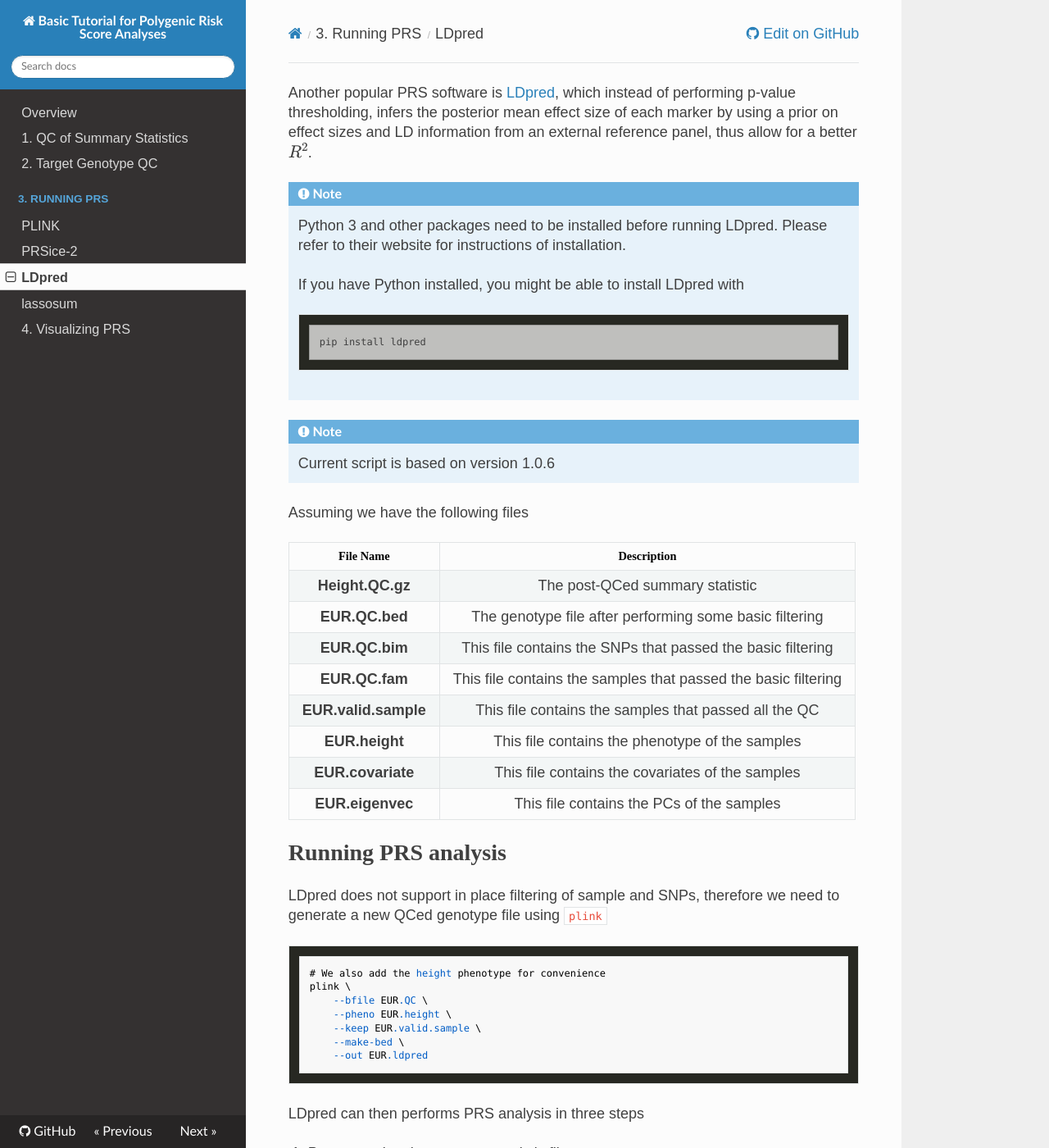
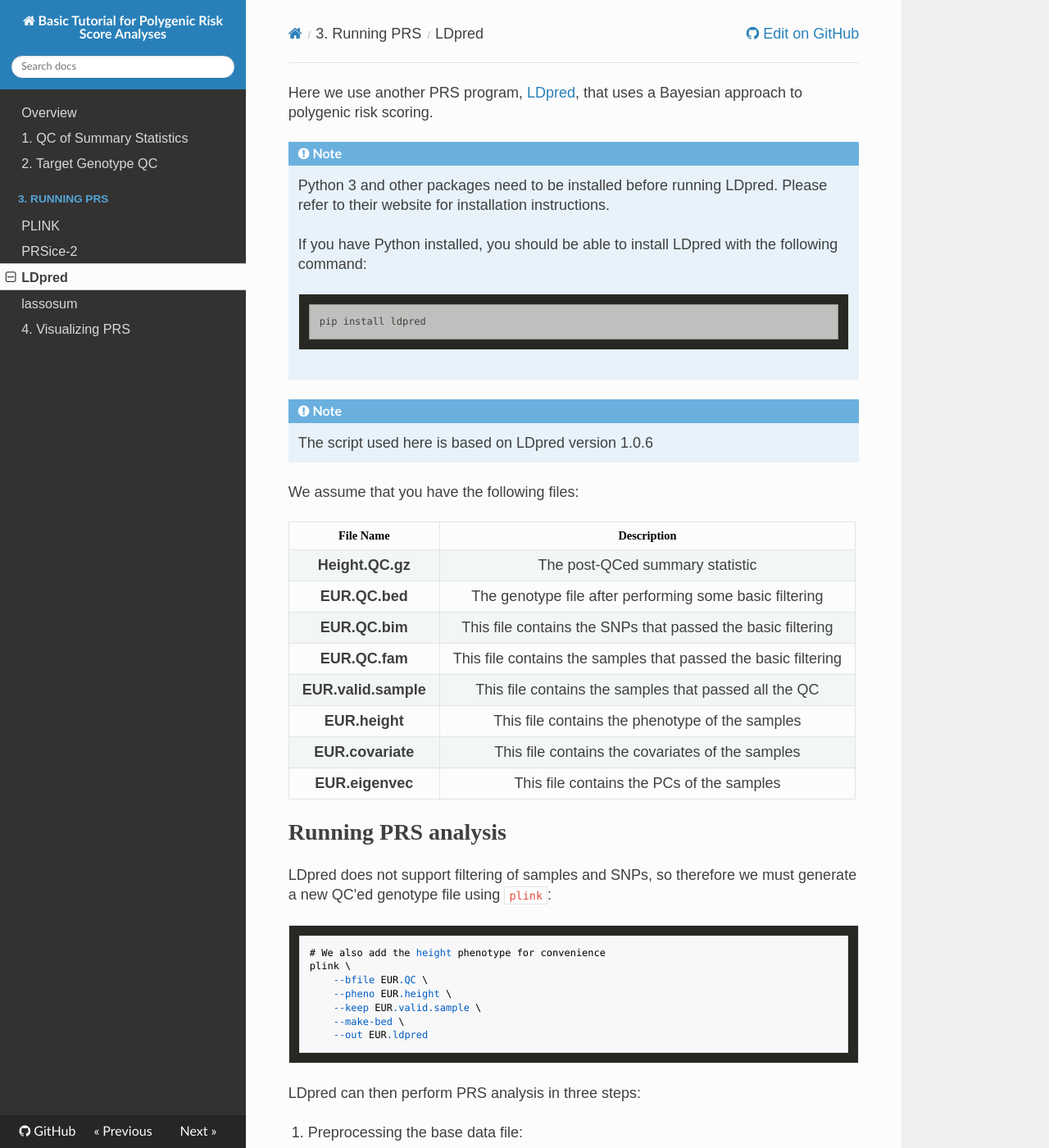
Before and after one commit to choishingwan/PRS-Tutorial, an MkDocs documentation site: the page built from docs/ldpred.md, in a window 1280 px wide and 1400 px high. Shown: the whole window at 82% size. Built offline with MkDocs 1.6.1, drawn with Linux system fonts in a browser that asks for light colours; nearby versions of some CDN libraries; formulas are drawn with MathJax 3; some of the changed text lies outside the part shown.

Commit message:
Update ldpred.md

````diff
--- a/docs/ldpred.md
+++ b/docs/ldpred.md
@@ -1,20 +1,18 @@
-Another popular PRS software is [LDpred](https://github.com/bvilhjal/ldpred), which instead of performing p-value thresholding,
-infers the posterior mean effect size of each marker by using a prior on effect sizes and LD information from an external reference panel,
-thus allow for a better $R^2$.
+Here we use another PRS program, [LDpred](https://github.com/bvilhjal/ldpred), that uses a Bayesian approach to polygenic risk scoring.
 
 !!! note
     Python 3 and other packages need to be installed before running LDpred.
-    Please refer to their website for instructions of installation.
+    Please refer to their website for installation instructions.
 
-    If you have Python installed, you might be able to install LDpred with
+    If you have Python installed, you should be able to install LDpred with the following command:
     ```
     pip install ldpred
     ```
 
 !!! note
-    Current script is based on version 1.0.6
+    The script used here is based on LDpred version 1.0.6
 
-Assuming we have the following files
+We assume that you have the following files:
 
 |File Name | Description|
 |:-:|:-:|
@@ -29,7 +27,7 @@ Assuming we have the following files
 
 
 # Running PRS analysis
-LDpred does not support in place filtering of sample and SNPs, therefore we need to generate a new QCed genotype file using `plink`
+LDpred does not support filtering of samples and SNPs, so therefore we must generate a new QC'ed genotype file using `plink`:
 
 ``` bash
 # We also add the height phenotype for convenience
@@ -41,9 +39,9 @@ plink \
     --out EUR.ldpred
 ```
 
-LDpred can then performs PRS analysis in three steps
+LDpred can then perform PRS analysis in three steps:
 
-1. Preprocessing the summary statistic file
+1. Preprocessing the base data file:
 ```bash
 # There are 253,288 samples in the Height GWAS
 python LDpred.py coord \
@@ -61,7 +59,7 @@ python LDpred.py coord \
     --gf EUR.ldpred
 ```
 
-2. Adjust the effect size
+2. Adjust the effect size estimates:
 ``` bash
 # LDpred recommend radius to be Total number of SNPs in target / 3000
  python LDpred.py gibbs \
@@ -72,7 +70,7 @@ python LDpred.py coord \
     --N 253288
 ```
 
-3. Calculate the PRS
+3. Calculate the PRS:
 ```bash
 python LDpred.py score \
     --gf EUR.ldpred \
@@ -83,5 +81,5 @@ python LDpred.py score \
 ```
 
 !!! note
-    To obtain the $R^2$ of PRS obtained from different parameters, and / or
-    adjust for covariate, you might need to use `R` (see [here](https://github.com/bvilhjal/ldpred/wiki/Q-and-A#im-having-trouble-with-covariates-can-you-help-me))
+    To obtain the PRS $R^2$ according to the use of different parameters, and / or
+    to adjust for covariates, you may need to use `R` (see [here](https://github.com/bvilhjal/ldpred/wiki/Q-and-A#im-having-trouble-with-covariates-can-you-help-me)).
````
